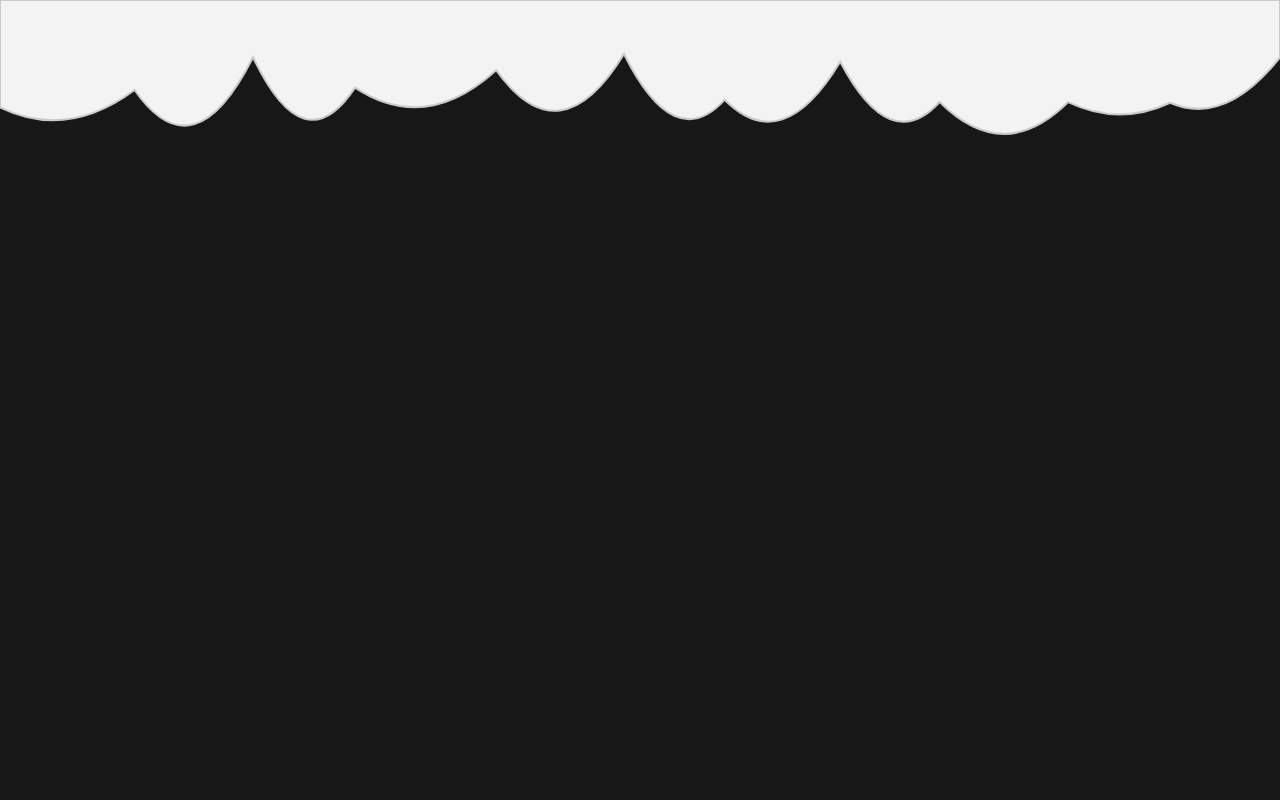
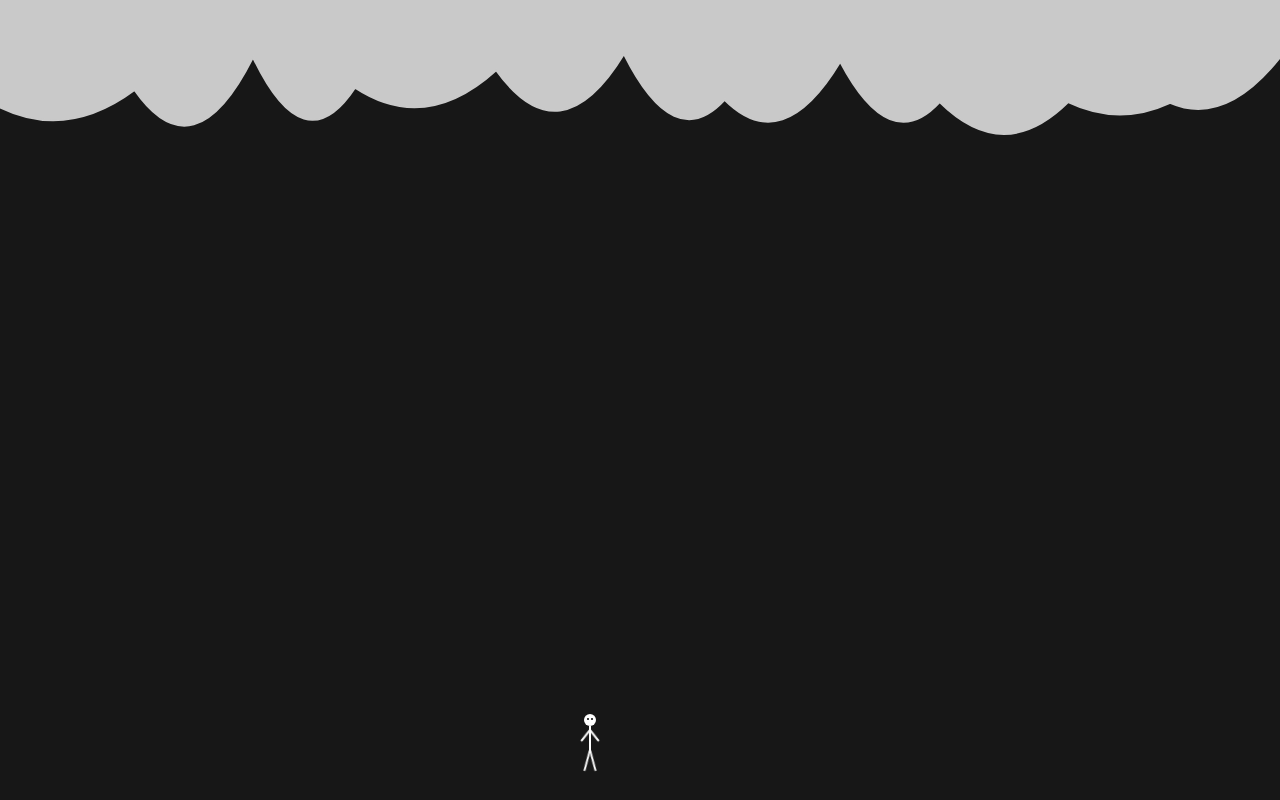
Before and after one commit to quannguyen2153/karma, a Next.js app: page / in a window 1280 px wide. Built offline with nearby package versions, Linux system fonts and the light colour scheme.

Commit message:
feat: introduce stickman

```diff
--- a/src/app/components/cloud/cloud.tsx
+++ b/src/app/components/cloud/cloud.tsx
@@ -89,7 +89,7 @@ const Cloud: React.FC<CloudProps> = ({ onClick, animationDurationInMs }) => {
     >
       <path
         d={path}
-        fill="white"
+        fill="lightgray"
         stroke="lightgray"
         strokeWidth="2"
         opacity="0.95"
--- a/src/app/page.tsx
+++ b/src/app/page.tsx
@@ -1,8 +1,11 @@
 "use client";
 
-import React, { useState, useRef } from "react";
+import React, { useState, useRef, useEffect } from "react";
 import Cloud from "@/app/components/cloud/cloud";
-import LightningEffect, {generateLightningPath} from "@/app/components/lightning/lightning";
+import LightningEffect, {
+  generateLightningPath,
+} from "@/app/components/lightning/lightning";
+import StickMan from "@/app/stickman/stickman";
 
 import "./globals.css";
 
@@ -14,6 +17,65 @@ interface Lightning {
 export default function Home() {
   const [lightnings, setLightnings] = useState<Lightning[]>([]);
   const lightningIdRef = useRef(0);
+
+  const [stickmanPosition, setStickmanPosition] = useState({
+    x: window.innerWidth / 2 - 50,
+    y: 0,
+  });
+
+  const [direction, setDirection] = useState<"front" | "left" | "right">(
+    "front"
+  );
+  const [isMoving, setIsMoving] = useState(false);
+  const [isDead, setIsDead] = useState(false);
+
+  const animationRef = useRef<number | null>(null);
+
+  // Movement loop
+  useEffect(() => {
+    const moveSpeed = 4;
+
+    const animate = () => {
+      setStickmanPosition((prev) => {
+        let newX = prev.x;
+
+        if (direction === "left") {
+          newX = Math.max(300, prev.x - moveSpeed);
+        } else if (direction === "right") {
+          newX = Math.min(window.innerWidth - 300, prev.x + moveSpeed);
+        }
+
+        // Stop and face front if at edge
+        if (
+          (direction === "left" && newX <= 300) ||
+          (direction === "right" && newX >= window.innerWidth - 300) ||
+          isDead
+        ) {
+          setDirection("front");
+          setIsMoving(false);
+          if (animationRef.current !== null) {
+            cancelAnimationFrame(animationRef.current);
+          }
+        }
+
+        return { ...prev, x: newX };
+      });
+
+      if (!isDead) {
+        animationRef.current = requestAnimationFrame(animate);
+      }
+    };
+
+    if (isMoving && !isDead) {
+      animationRef.current = requestAnimationFrame(animate);
+    }
+
+    return () => {
+      if (animationRef.current !== null) {
+        cancelAnimationFrame(animationRef.current);
+      }
+    };
+  }, [isMoving, direction]);
 
   const handleCloudClick = (
     e: React.MouseEvent<SVGPathElement, MouseEvent>
@@ -31,6 +93,22 @@ export default function Home() {
     setTimeout(() => {
       setLightnings((prev) => prev.filter((l) => l.id !== id));
     }, 300);
+
+    if (Math.abs(endX - stickmanPosition.x) < 50) {
+      setIsDead(true);
+      setIsMoving(false);
+      setDirection("front");
+      return;
+    }
+
+    // Always update direction based on lightning position
+    if (endX < stickmanPosition.x) {
+      setDirection("right");
+    } else {
+      setDirection("left");
+    }
+    // Always set moving to true when lightning strikes
+    setIsMoving(true);
   };
 
   return (
@@ -44,6 +122,12 @@ export default function Home() {
     >
       <Cloud onClick={handleCloudClick} animationDurationInMs={100} />
       <LightningEffect lightnings={lightnings} />
+      <StickMan
+        x={stickmanPosition.x}
+        y={stickmanPosition.y}
+        direction={direction}
+        isDead={isDead}
+      />
     </div>
   );
 }
--- /dev/null
+++ b/src/app/stickman/stickman.css
@@ -0,0 +1,64 @@
+@keyframes swingArmLeft {
+  0%,
+  100% {
+    transform: rotate(20deg);
+    transform-origin: 50px 30px;
+  }
+  50% {
+    transform: rotate(-20deg);
+  }
+}
+
+@keyframes swingArmRight {
+  0%,
+  100% {
+    transform: rotate(-20deg);
+    transform-origin: 50px 30px;
+  }
+  50% {
+    transform: rotate(20deg);
+  }
+}
+
+@keyframes runLegLeft {
+  0%,
+  100% {
+    transform: rotate(20deg);
+    transform-origin: 50px 50px;
+  }
+  50% {
+    transform: rotate(-20deg);
+  }
+}
+
+@keyframes runLegRight {
+  0%,
+  100% {
+    transform: rotate(-20deg);
+    transform-origin: 50px 50px;
+  }
+  50% {
+    transform: rotate(20deg);
+  }
+}
+
+.arm.left {
+  animation: swingArmLeft 0.6s infinite ease-in-out;
+}
+
+.arm.right {
+  animation: swingArmRight 0.6s infinite ease-in-out;
+}
+
+.leg.left {
+  animation: runLegLeft 0.6s infinite ease-in-out;
+}
+
+.leg.right {
+  animation: runLegRight 0.6s infinite ease-in-out;
+}
+
+.dead line,
+.dead circle {
+  animation: none !important;
+}
--- /dev/null
+++ b/src/app/stickman/stickman.tsx
@@ -0,0 +1,106 @@
+"use client";
+
+import React from "react";
+import "./stickman.css"; // We'll define animations here
+
+interface StickManProps {
+  x: number;
+  y: number;
+  direction: "front" | "left" | "right";
+  isDead: boolean;
+}
+
+const StickMan: React.FC<StickManProps> = ({ x, y, direction, isDead }) => {
+  const color = isDead ? "#888" : "white";
+
+  return (
+    <svg
+      viewBox="0 0 100 100"
+      width={100}
+      height={100}
+      className={isDead ? "dead" : ""}
+      style={{
+        position: "absolute",
+        bottom: y,
+        left: x,
+        transform: isDead
+          ? `translate(-50%, 0) rotate(90deg)`
+          : `translate(-50%, 0)`,
+        transformOrigin: "center",
+        transition: "transform 0.5s ease",
+        overflow: "visible",
+      }}
+    >
+      {/* Head */}
+      <circle cx="50" cy="20" r="6" fill={color} />
+
+      {/* Eyes */}
+      {!isDead && direction === "front" && (
+        <>
+          <circle cx="48" cy="19" r="1" fill="black" />
+          <circle cx="52" cy="19" r="1" fill="black" />
+        </>
+      )}
+      {!isDead && direction === "left" && (
+        <circle cx="47" cy="19" r="1" fill="black" />
+      )}
+      {!isDead && direction === "right" && (
+        <circle cx="53" cy="19" r="1" fill="black" />
+      )}
+      {isDead && (
+        <>
+          {/* Cross eyes for dead state */}
+          <line x1="47" y1="17" x2="49" y2="19" stroke="red" strokeWidth="1" />
+          <line x1="49" y1="17" x2="47" y2="19" stroke="red" strokeWidth="1" />
+          <line x1="51" y1="17" x2="53" y2="19" stroke="red" strokeWidth="1" />
+          <line x1="53" y1="17" x2="51" y2="19" stroke="red" strokeWidth="1" />
+        </>
+      )}
+
+      {/* Body */}
+      <line x1="50" y1="26" x2="50" y2="50" stroke={color} strokeWidth="2" />
+
+      {/* Arms */}
+      <line
+        x1="50"
+        y1="30"
+        x2="40"
+        y2="40"
+        stroke={color}
+        strokeWidth="2"
+        className={isDead ? "" : "arm left"}
+      />
+      <line
+        x1="50"
+        y1="30"
+        x2="60"
+        y2="40"
+        stroke={color}
+        strokeWidth="2"
+        className={isDead ? "" : "arm right"}
+      />
+
+      {/* Legs */}
+      <line
+        x1="50"
+        y1="50"
+        x2="42"
+        y2="70"
+        stroke={color}
+        strokeWidth="2"
+        className={isDead ? "" : "leg left"}
+      />
+      <line
+        x1="50"
+        y1="50"
+        x2="58"
+        y2="70"
+        stroke={color}
+        strokeWidth="2"
+        className={isDead ? "" : "leg right"}
+      />
+    </svg>
+  );
+};
+
+export default StickMan;
```
